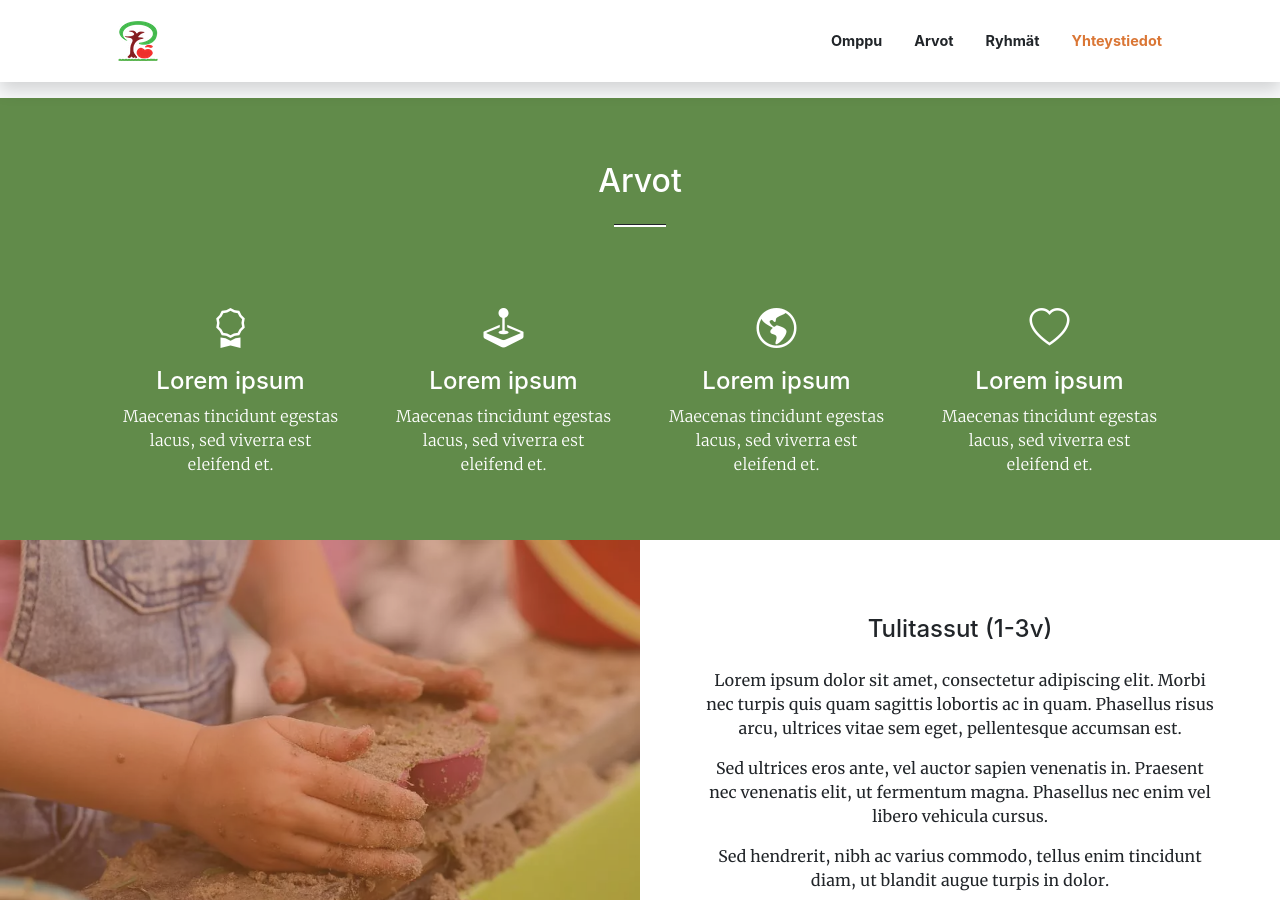
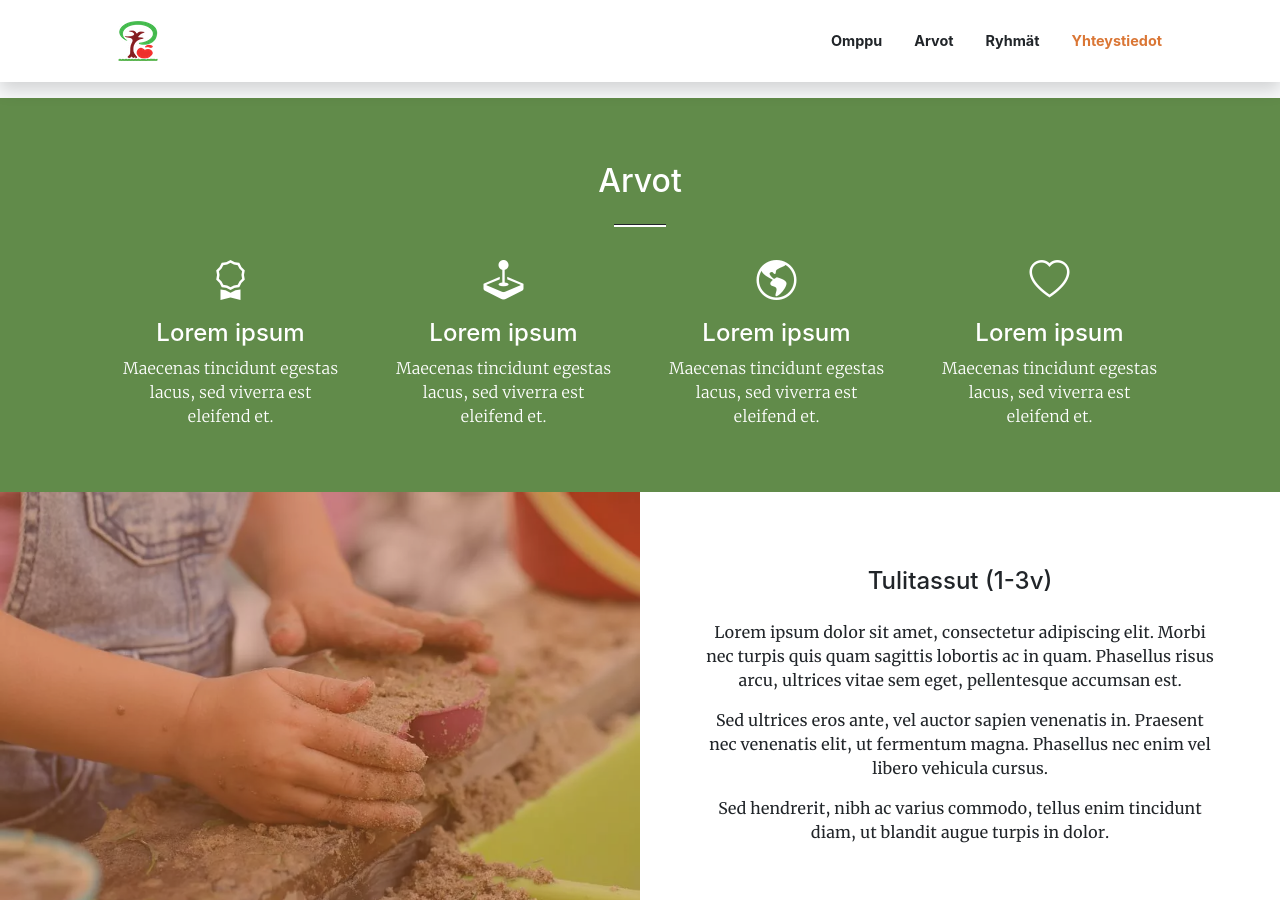
Before and after one commit to paivakotiomenapuu/paivakotiomenapuu.github.io, a Jekyll site: the page built from docs/index.html, in a window 1280 px wide and 900 px high, scrolled down 1332 px. Built offline with Jekyll 4.4.1, drawn with Linux system fonts in a browser that asks for light colours; some web fonts are replaced.

Commit message:
Improve values margins

```diff
--- a/docs/index.html
+++ b/docs/index.html
@@ -39,7 +39,7 @@ layout: default
     <div class="row gx-4 gx-lg-5">
       {% for value in site.data.values %}
       <div class="col-lg-3 col-md-6 text-center">
-        <div class="mt-5">
+        <div class="mt-5 mt-lg-0">
           <div class="mb-2"><i class="{{ value.icon }} fs-1 text-white"></i></div>
           <h3 class="h4 text-white mb-2">{{ value.title }}</h3>
           <p class="text-secondary mb-0 px-5 px-lg-0">{{ value.text }}</p>
```
